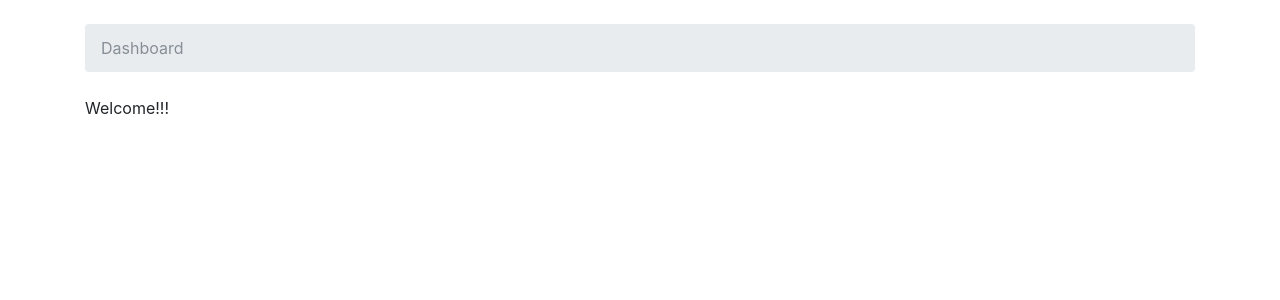
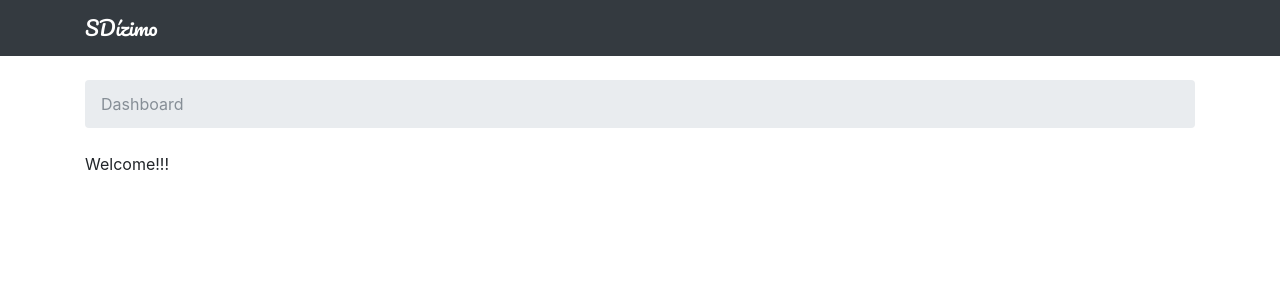
Before and after one commit to mesquitadev/sdizimo, a Django app: page / in a window 1280 px wide. Shown: the top 300 px of the page. Run offline with Django 3.2, Linux system fonts and the light colour scheme; some libraries are stand-ins or nearby versions.

Commit message:
Adicionada nav-brand.

```diff
--- a/sdizimo/settings.py
+++ b/sdizimo/settings.py
@@ -57,7 +57,7 @@ ROOT_URLCONF = 'sdizimo.urls'
 TEMPLATES = [
     {
         'BACKEND': 'django.template.backends.django.DjangoTemplates',
-        'DIRS': [os.path.join(BASE_DIR, 'apps/comum/templates/')],
+        'DIRS': [os.path.join(BASE_DIR, 'templates/')],
         'APP_DIRS': True,
         'OPTIONS': {
             'context_processors': [
--- /dev/null
+++ b/static/css/app.css
@@ -0,0 +1,3 @@
+.navbar-brand {
+    font-family: 'Pacifico', cursive;
+}
--- a/apps/comum/templates/base.html
+++ b/templates/base.html
@@ -3,9 +3,16 @@
   <head>
     <meta charset="utf-8">
     <title>{% block title %}SDízimo{% endblock %}</title>
+    <link href="https://fonts.googleapis.com/css?family=Pacifico" rel="stylesheet">
     <link rel="stylesheet" href="{% static 'css/bootstrap.min.css' %}">
+    <link rel="stylesheet" href="{% static 'css/app.css' %}">
   </head>
   <body>
+    <nav class="navbar navbar-expand-lg navbar-dark bg-dark">
+      <div class="container">
+        <a class="navbar-brand" href="{% url 'dashboard' %}">SDízimo</a>
+      </div>
+    </nav>
     <div class="container">
       <ol class="breadcrumb my-4">
         {% block breadcrumb %}
```
Also changed, not shown: templates/dashboard.html (renamed from apps/comum/templates/dashboard.html).
